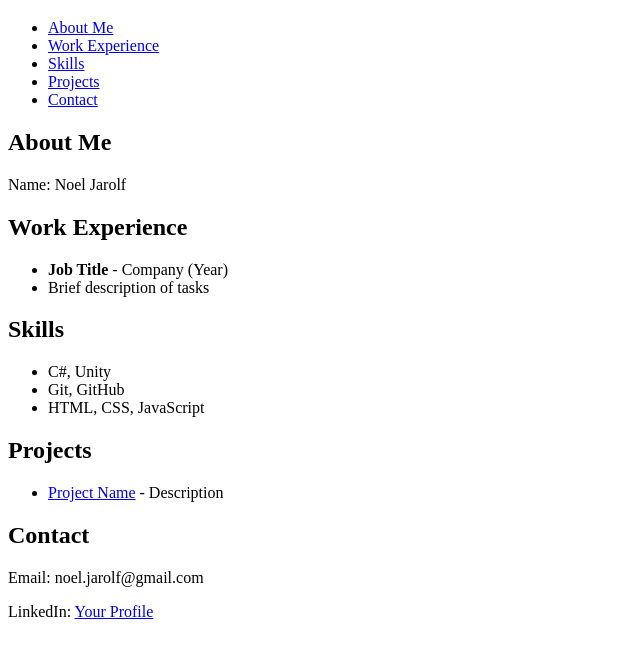
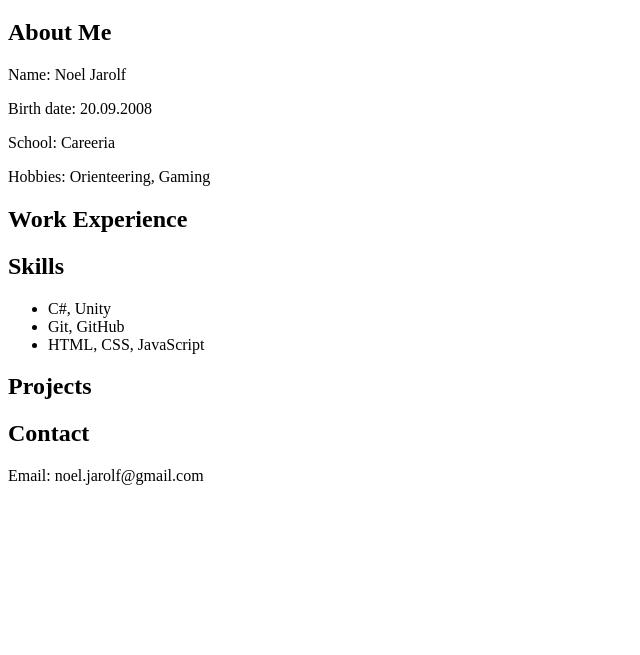
Before and after one commit to NotskuXD/NotskuXD.github.io, a plain HTML site: page index.html in a window 1280 px wide. Shown: the part 61-716 px from the top of the page, without its empty margins (0-640 px from the left). Drawn offline with Linux system fonts and the light colour scheme.

Commit message:
Update index.html

```diff
--- a/index.html
+++ b/index.html
@@ -8,28 +8,20 @@
 <body>
     <header>
         <h1>My Portfolio</h1>
-        <nav>
-            <ul>
-                <li><a href="#about">About Me</a></li>
-                <li><a href="#work">Work Experience</a></li>
-                <li><a href="#skills">Skills</a></li>
-                <li><a href="#projects">Projects</a></li>
-                <li><a href="#contact">Contact</a></li>
-            </ul>
-        </nav>
+
     </header>
 
     <section id="about">
         <h2>About Me</h2>
         <p>Name: Noel Jarolf</p>
+        <p>Birth date: 20.09.2008</p>
+        <p>School: Careeria</p>
+        <p>Hobbies: Orienteering, Gaming</p>
     </section>
 
     <section id="work">
         <h2>Work Experience</h2>
-        <ul>
-            <li><strong>Job Title</strong> - Company (Year)</li>
-            <li>Brief description of tasks</li>
-        </ul>
+
     </section>
 
     <section id="skills">
@@ -43,15 +35,12 @@
 
     <section id="projects">
         <h2>Projects</h2>
-        <ul>
-            <li><a href="https://github.com/yourusername/projectname">Project Name</a> - Description</li>
-        </ul>
+
     </section>
 
     <section id="contact">
         <h2>Contact</h2>
         <p>Email: noel.jarolf@gmail.com</p>
-        <p>LinkedIn: <a href="https://linkedin.com/in/yourprofile">Your Profile</a></p>
     </section>
 
 </body>
```
